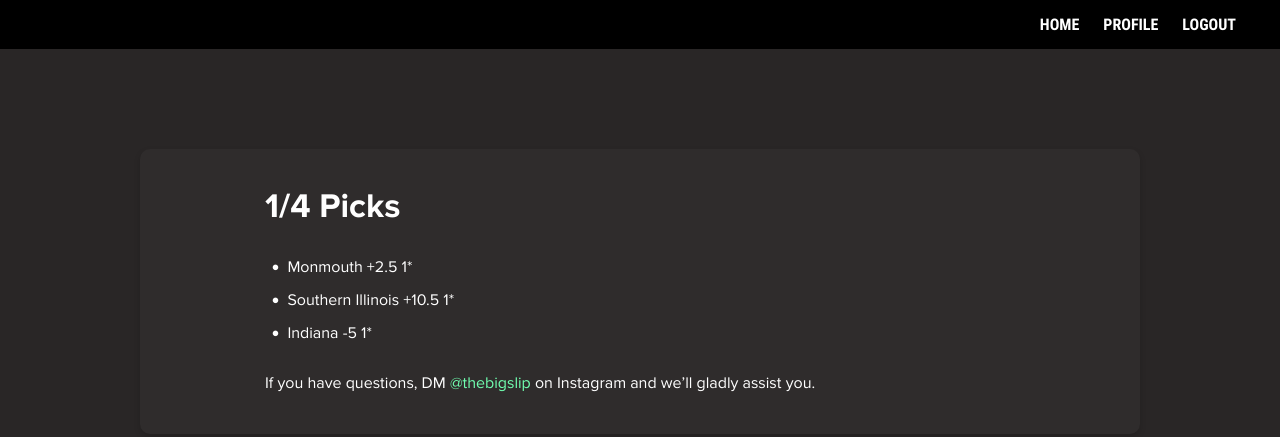
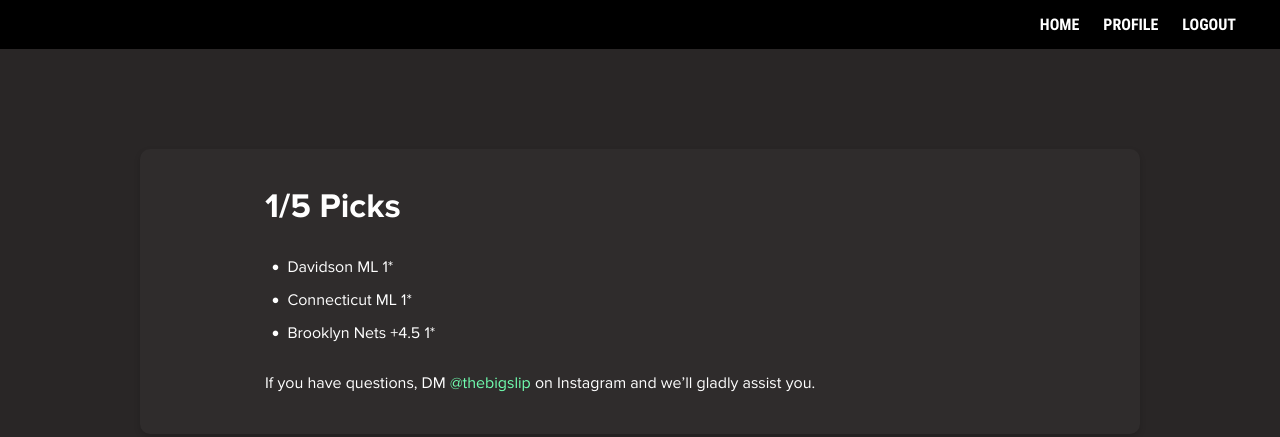
Before and after one commit to AlyStoned/cp, a plain HTML site: page bets.html in a window 1280 px wide. Drawn offline with Linux system fonts and the light colour scheme.

Commit message:
Update bets.html

```diff
--- a/bets.html
+++ b/bets.html
@@ -36,11 +36,11 @@
         <div class="container">
           <div class="bets-inner grey-inner">
             <div class="text-container">
-              <h2>1/4 Picks</h2>
+              <h2>1/5 Picks</h2>
               <ul>
-                <li>Monmouth +2.5 1*</li>
-                <li>Southern Illinois +10.5 1*</li>
-                <li>Indiana -5 1*</li>
+                <li>Davidson ML 1*</li>
+                <li>Connecticut ML 1*</li>
+                <li>Brooklyn Nets +4.5 1*</li>
 
               </ul>
               <p>If you have questions, DM
```
